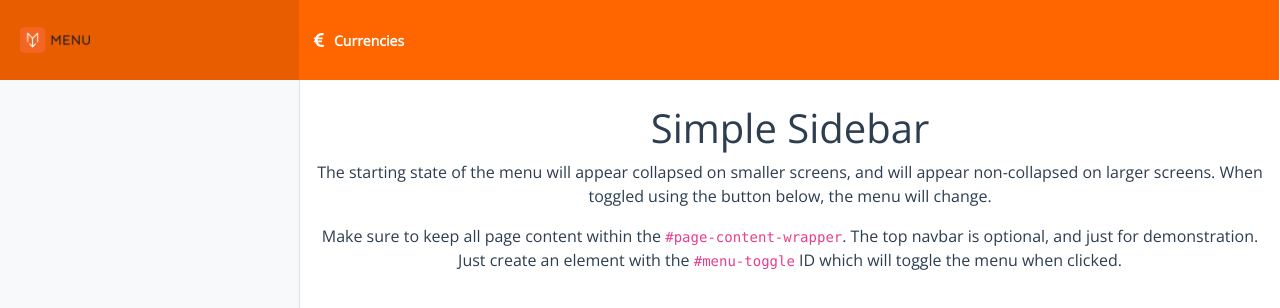
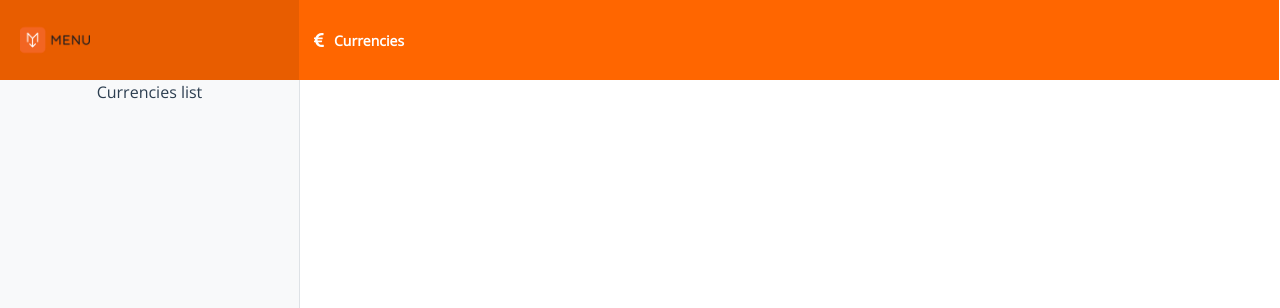
Before and after one commit to AleksaCami/menu, a Vue app: page /#/currencies in a window 1280 px wide. Shown: the top 308 px of the page. Built offline with nearby package versions, Linux system fonts and the light colour scheme.

Commit message:
Fix navbar width

```diff
--- a/src/App.vue
+++ b/src/App.vue
@@ -2,7 +2,7 @@
   <div id="app">
     <div class="d-flex">
       <Sidebar />
-      <div class="d-flex flex-column">
+      <div class="d-flex flex-column full">
         <Header />
         <div id="page-content-wrapper">
           <router-view />
@@ -46,6 +46,9 @@ html {
     }
   }
 }
+.full {
+  width: calc(100% - 300px);
+}
 .page-container {
   overflow: hidden;
   position: relative;
--- /dev/null
+++ b/src/components/CurrenciesList.vue
@@ -0,0 +1,18 @@
+<template>
+  <div>
+    <span>Currencies list</span>
+  </div>
+</template>
+
+<script>
+export default {
+  data: () => ({
+    currencies: [
+      { id: 1, code: "EUR" },
+      { id: 2, code: "EUR" },
+      { id: 3, code: "EUR" },
+      { id: 4, code: "EUR" }
+    ]
+  })
+};
+</script>
--- a/src/components/layout/Header.vue
+++ b/src/components/layout/Header.vue
@@ -1,5 +1,5 @@
 <template>
-  <div class="nav-color nav">
+  <div class="nav-color nav w-100">
     <div class="col-8 nav-content">
       <i class="fa fa-eur" aria-hidden="true" />
       <font-awesome-icon icon="euro-sign" style="color: white" />
--- a/src/components/layout/Sidebar.vue
+++ b/src/components/layout/Sidebar.vue
@@ -9,9 +9,20 @@
           height="70"
         />
       </div>
+      <CurrenciesList />
     </div>
   </div>
 </template>
+
+<script>
+import CurrenciesList from "../CurrenciesList";
+
+export default {
+  components: {
+    CurrenciesList
+  }
+};
+</script>
 
 <style lang="scss" scoped>
 $white: #fff;
--- a/src/views/Currencies.vue
+++ b/src/views/Currencies.vue
@@ -1,18 +1,4 @@
 <template>
   <div>
-    <div class="container-fluid">
-      <h1 class="mt-4">Simple Sidebar</h1>
-      <p>
-        The starting state of the menu will appear collapsed on smaller screens,
-        and will appear non-collapsed on larger screens. When toggled using the
-        button below, the menu will change.
-      </p>
-      <p>
-        Make sure to keep all page content within the
-        <code>#page-content-wrapper</code>. The top navbar is optional, and just
-        for demonstration. Just create an element with the
-        <code>#menu-toggle</code> ID which will toggle the menu when clicked.
-      </p>
-    </div>
   </div>
 </template>
```
